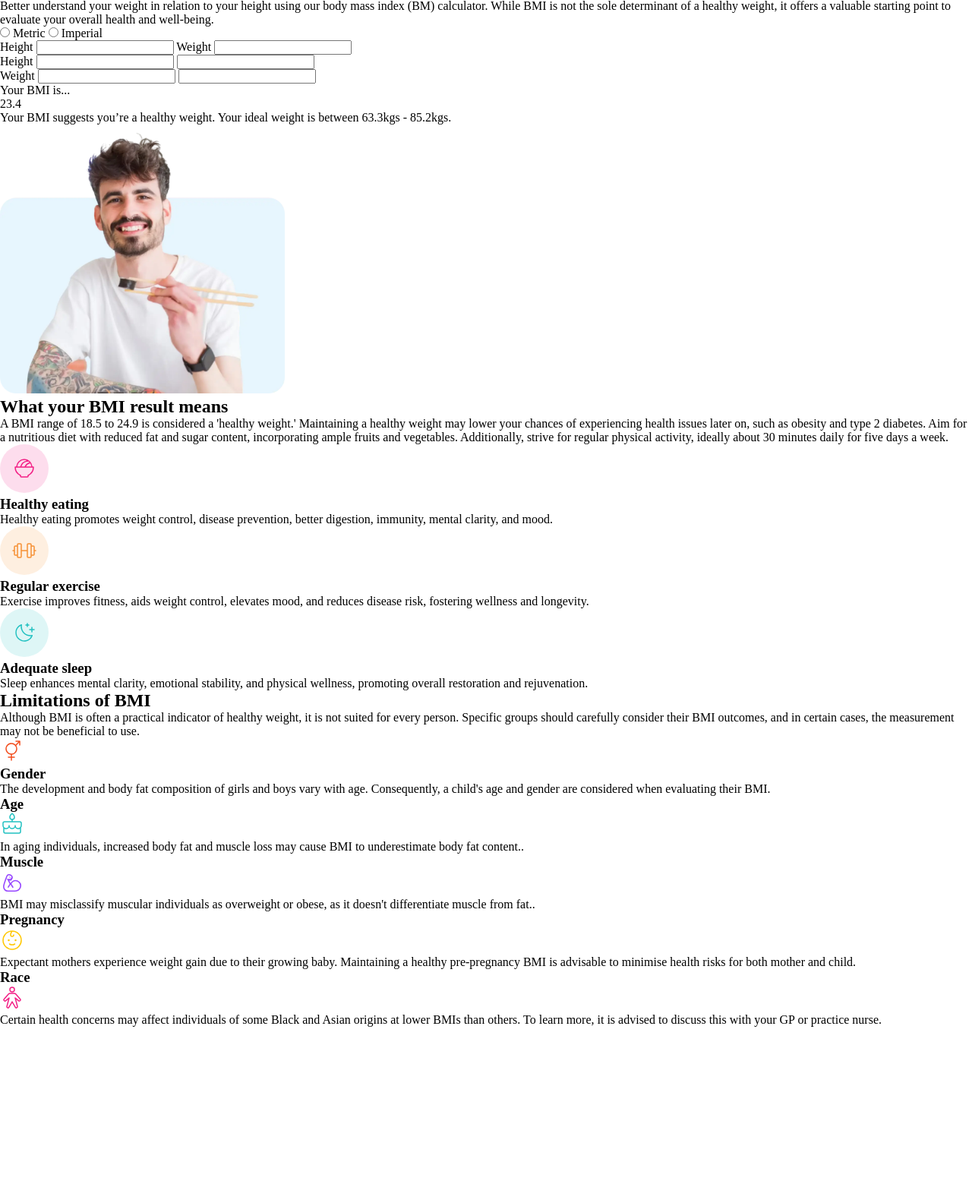
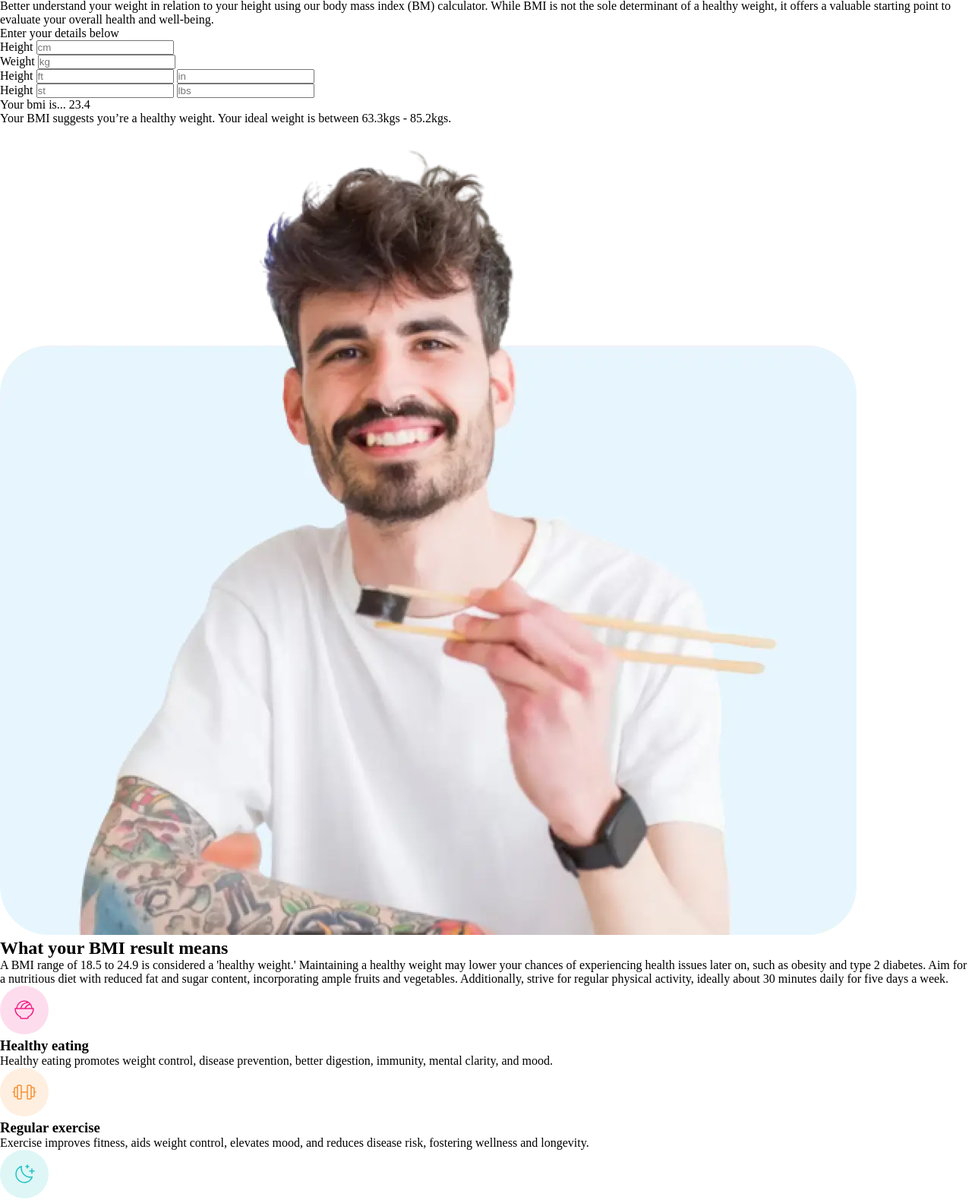
Before and after one commit to Ryan-Eden/BMI_Calculator, a plain HTML site: page index.html in a window 1280 px wide. Shown: the part 96-1680 px from the top of the page at 76% size. Before the commit the page ends 1448 px from the top, so only its background shows below. Drawn offline with Linux system fonts and the light colour scheme.

Commit message:
update html structure

```diff
--- a/index.html
+++ b/index.html
@@ -19,132 +19,127 @@
 <body>
   <main>
     <section class="hero">
-      <div class="hero-background"></div>
-      <div class="container">
       <img src="./assets/images/logo.svg" alt="" class="bmi-logo">
-        <h1>Body Mass Index Calculator</h1>
-        <p class="intro-text">Better understand your weight in relation to your height using our body mass index (BM)
+      <h1 class="hero-title">Body Mass <span>Index Calculator</span></h1>
+      <p class="hero-text">Better understand your weight in relation to your height using our body mass index (BM)
         calculator. While BMI
         is not the sole determinant of a healthy weight, it offers a valuable starting point to evaluate your overall
         health and well-being.</p>
       <form>
-          <input type="radio" id="metric" name="measurement-type">
-          <label for="metric">Metric</label>
-          <input type="radio" id="imperial" name="measurement-type">
-          <label for="imperial">Imperial</label>
-          <div class="metric-inputs-container">
+        <p>Enter your details below</p>
+        <div class="radio-inputs"></div>
+        <div class="metric-inputs">
+          <div class="metric-height-input-container">
             <label for="metric-height">Height</label>
-            <input type="text" id="metric-height">
+            <input type="text" id="metric-height" placeholder="cm">
+          </div>
+          <div class="metric-weight-input-container">
             <label for="metric-weight">Weight</label>
-            <input type="text" id="metric-weight">
+            <input type="text" id="metric-weight" placeholder="kg">
           </div>
-          <div class="imperial-inputs-container hidden">
-            <div class="imperial-height-inputs">
-              <label for="imperial-height-feet">Height</label>
-              <input type="text" id="imperial-height-feet">
-              <input type="text" id="imperial-height-inches">
         </div>
-            <div class="imperial-weight-inputs">
-              <label for="imperial-weight-stone">Weight</label>
-              <input type="text" id="imperial-weight-stone">
-              <input type="text" id="imperial-height-pounds">
+        <div class="imperial-inputs hidden">
+          <div class="imperial-height-container">
+            <label for="imperial-height-ft">Height</label>
+            <input type="text" id="imperial-height-ft" placeholder="ft">
+            <input type="text" id="imperial-height-in" placeholder="in">
+          </div>
+          <div class="imperial-weight-container">
+            <label for="imperial-weight-ft">Height</label>
+            <input type="text" id="imperial-weight-ft" placeholder="st">
+            <input type="text" id="imperial-weight-in" placeholder="lbs">
           </div>
         </div>
         <div class="bmi-output-container">
-            <p>Your BMI is...</p>
-            <span id="bmi-value">23.4</span>
+          <p>Your bmi is... <span id="bmi-value">23.4</span></p>
           <p>Your BMI suggests you’re a healthy weight. Your ideal weight is between 63.3kgs - 85.2kgs.</p>
         </div>
       </form>
-      </div>
     </section>
     <section class="results">
-      <img src="./assets/images/image-man-eating.webp" alt="A man smiling while eating sushi with chopsticks."
-        width="375">
-      <div class="container">
-        <h2>What your BMI result means</h2>
+      <img src="./assets/images/image-man-eating.webp" alt="A man smiling whilst eating Sushi with chopsticks"
+        class="results-img">
+      <h2 class="section-heading">What your BMI result means</h2>
       <p>A BMI range of 18.5 to 24.9 is considered a 'healthy weight.' Maintaining a healthy weight may lower your
         chances of experiencing health issues later on, such as obesity and type 2 diabetes. Aim for a nutritious diet
-          with reduced fat and sugar content, incorporating ample fruits and vegetables. Additionally, strive for
-          regular physical activity, ideally about 30 minutes daily for five days a week.</p>
-      </div>
+        with reduced fat and sugar content, incorporating ample fruits and vegetables. Additionally, strive for regular
+        physical activity, ideally about 30 minutes daily for five days a week.</p>
     </section>
-    <section class="recommendations">
-      <div class="recommendation">
-        <header class="recommendation-header">
+    <section class="tips">
+      <div class="tip">
         <img src="./assets/images/icon-eating.svg" alt="">
+        <div class="tip-text-container">
           <h3>Healthy eating</h3>
-        </header>
           <p>Healthy eating promotes weight control, disease prevention, better digestion, immunity, mental clarity, and
             mood.</p>
         </div>
-      <div class="recommendation">
-        <header class="recommendation-header">
-          <img src="./assets/images/icon-exercise.svg" alt="">
+      </div>
+      <div class="tip">
+        <img src="/assets/images/icon-exercise.svg" alt="">
+        <div class="tip-text-container">
           <h3>Regular exercise</h3>
-        </header>
           <p>Exercise improves fitness, aids weight control, elevates mood, and reduces disease risk, fostering wellness
             and longevity.</p>
         </div>
-      <div class="recommendation">
-        <header class="recommendation-header">
+      </div>
+      <div class="tip">
         <img src="./assets/images/icon-sleep.svg" alt="">
+        <div class="tip-text-container">
           <h3>Adequate sleep</h3>
-        </header>
-        <p>Sleep enhances mental clarity, emotional stability, and physical wellness, promoting overall restoration and
-          rejuvenation.</p>
+          <p>Sleep enhances mental clarity, emotional stability, and physical wellness, promoting overall restoration
+            and rejuvenation.</p>
+        </div>
       </div>
     </section>
     <section class="limitations">
-      <div class="container">
-        <h2>Limitations of BMI</h2>
+      <h2 class="section-heading">Limitations of BMI</h2>
       <p>Although BMI is often a practical indicator of healthy weight, it is not suited for every person. Specific
-          groups should carefully consider their BMI outcomes, and in certain cases, the measurement may not be
-          beneficial to use.</p>
+        groups should carefully consider their BMI outcomes, and in certain cases, the measurement may not be beneficial
+        to use.</p>
       <div class="limitations-container">
         <div class="limitation">
           <header class="limitation-header">
             <img src="./assets/images/icon-gender.svg" alt="">
-              <h3>Gender</h3>
+            <h4>Gender</h4>
           </header>
           <p>The development and body fat composition of girls and boys vary with age. Consequently, a child's age and
             gender are considered when evaluating their BMI.</p>
         </div>
         <div class="limitation">
           <header class="limitation-header">
-              <h3>Age</h3>
             <img src="./assets/images/icon-age.svg" alt="">
+            <h4>Age</h4>
           </header>
-            <p>In aging individuals, increased body fat and muscle loss may cause BMI to underestimate body fat
-              content..</p>
+          <p>In aging individuals, increased body fat and muscle loss may cause BMI to underestimate body fat content.
+          </p>
         </div>
         <div class="limitation">
           <header class="limitation-header">
-              <h3>Muscle</h3>
             <img src="./assets/images/icon-muscle.svg" alt="">
+            <h4>Muscle</h4>
           </header>
           <p>BMI may misclassify muscular individuals as overweight or obese, as it doesn't differentiate muscle from
-              fat..</p>
+            fat.</p>
         </div>
         <div class="limitation">
           <header class="limitation-header">
-              <h3>Pregnancy</h3>
             <img src="./assets/images/icon-pregnancy.svg" alt="">
+            <h4>Pregnancy</h4>
           </header>
-            <p>Expectant mothers experience weight gain due to their growing baby. Maintaining a healthy pre-pregnancy
-              BMI is advisable to minimise health risks for both mother and child.</p>
+          <p>Expectant mothers experience weight gain due to their growing baby. Maintaining a healthy pre-pregnancy BMI
+            is advisable to minimise health risks for both mother and child.</p>
         </div>
         <div class="limitation">
           <header class="limitation-header">
-              <h3>Race</h3>
             <img src="./assets/images/icon-race.svg" alt="">
+            <h4>Race</h4>
           </header>
           <p>Certain health concerns may affect individuals of some Black and Asian origins at lower BMIs than others.
             To learn more, it is advised to discuss this with your GP or practice nurse.</p>
         </div>
       </div>
-      </div>
     </section>
+    <section></section>
   </main>
 </body>
 
```
Lines whose indentation alone changed are shown as unchanged.
